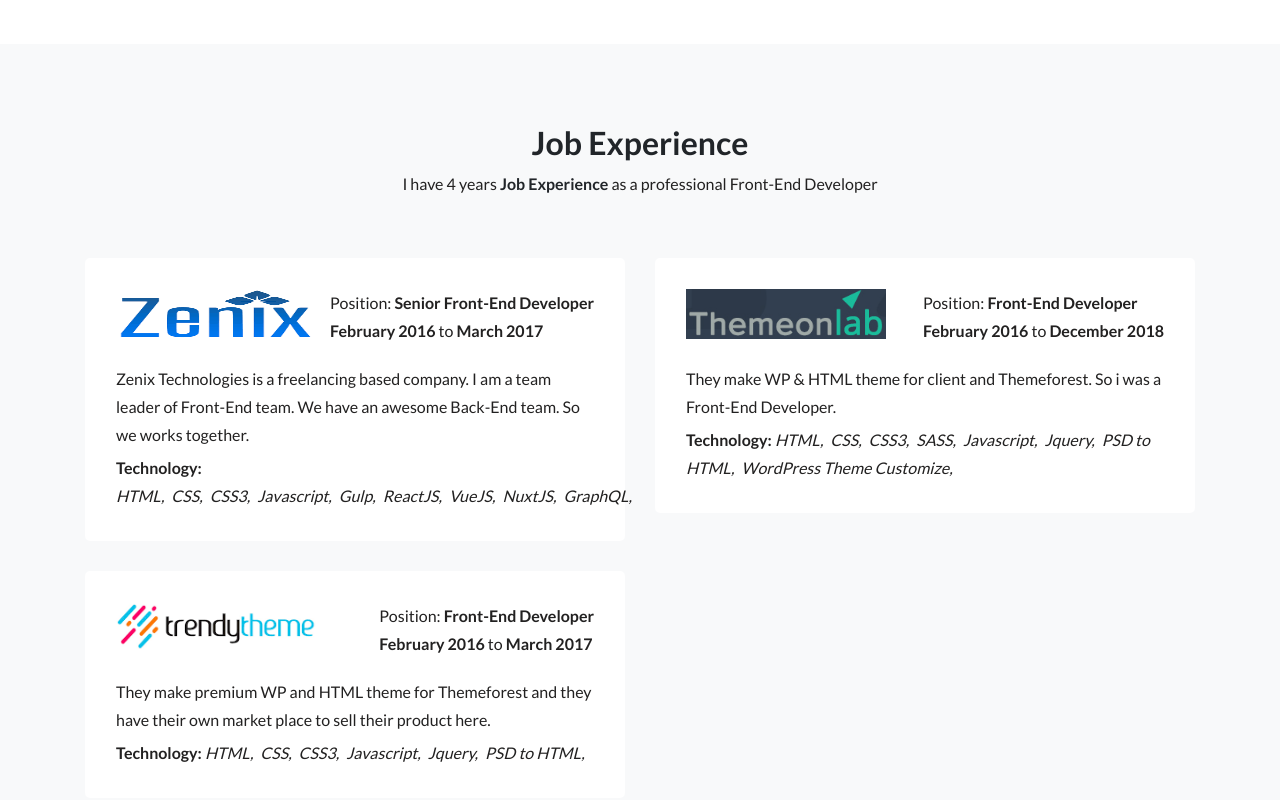
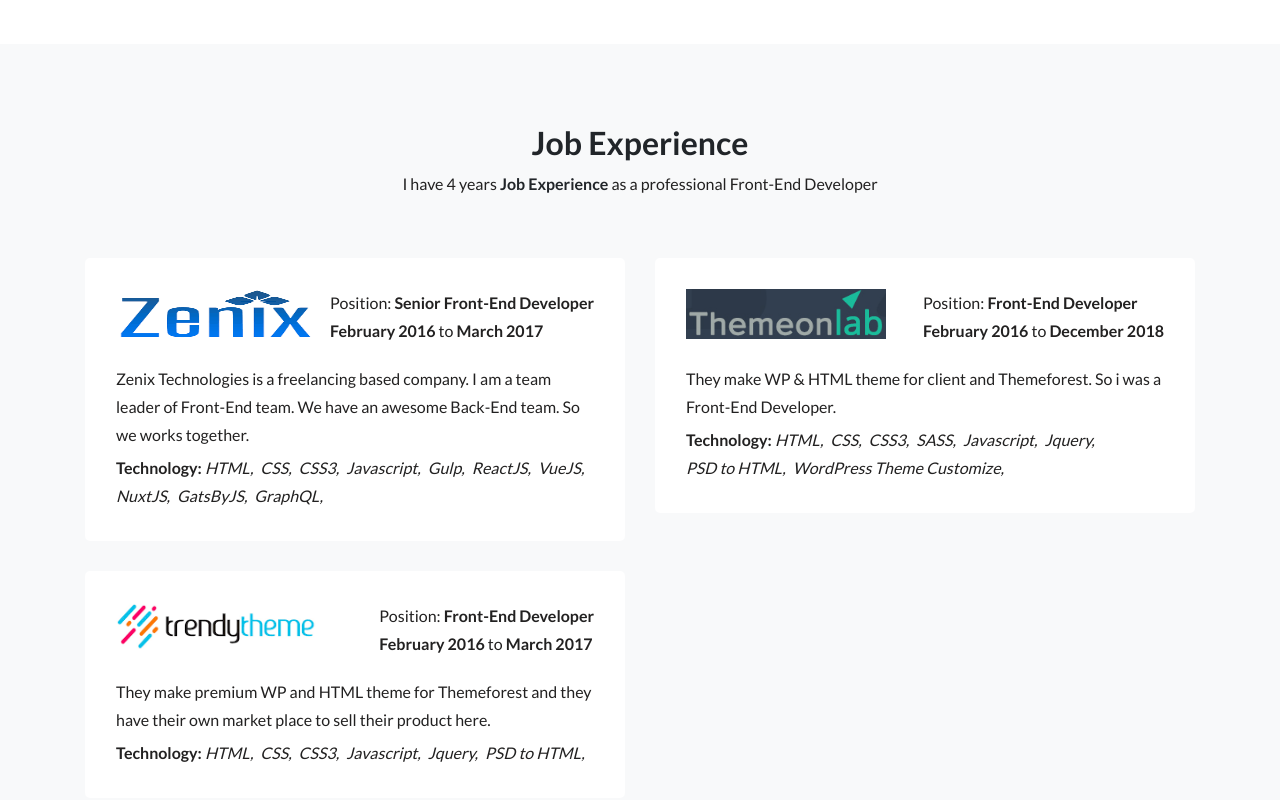
Before and after one commit to Mushfiqur06/mushfiqur.me, a React (Create React App) app: page / in a window 1280 px wide. Shown: the part 1436-2236 px from the top of the page. Built offline with nearby package versions, Linux system fonts and the light colour scheme.

Commit message:
JobExperience section done

```diff
--- a/src/components/JobExperience.js
+++ b/src/components/JobExperience.js
@@ -15,7 +15,7 @@ class JobExperience extends Component {
                 joinDate: 'February 2016',
                 leaveDate: 'March 2017',
                 info: 'Zenix Technologies is a freelancing based company. I am a team leader of Front-End team. We have an awesome Back-End team. So we works together.',
-                technology: ['HTML', 'CSS', 'CSS3', 'Javascript', 'Gulp', 'ReactJS', 'VueJS', 'NuxtJS', 'GraphQL' ]
+                technology: ['HTML', 'CSS', 'CSS3', 'Javascript', 'Gulp', 'ReactJS', 'VueJS', 'NuxtJS', 'GatsByJS', 'GraphQL' ]
             },
             {
                 companyName: ThemeOnLabLogo,
--- a/src/sass/JobExperience.scss
+++ b/src/sass/JobExperience.scss
@@ -48,6 +48,7 @@
                 span{
                     margin-right: 7px;
                     font-style: italic;
+                    display: inline-block;
                 }
             }
         }
```
